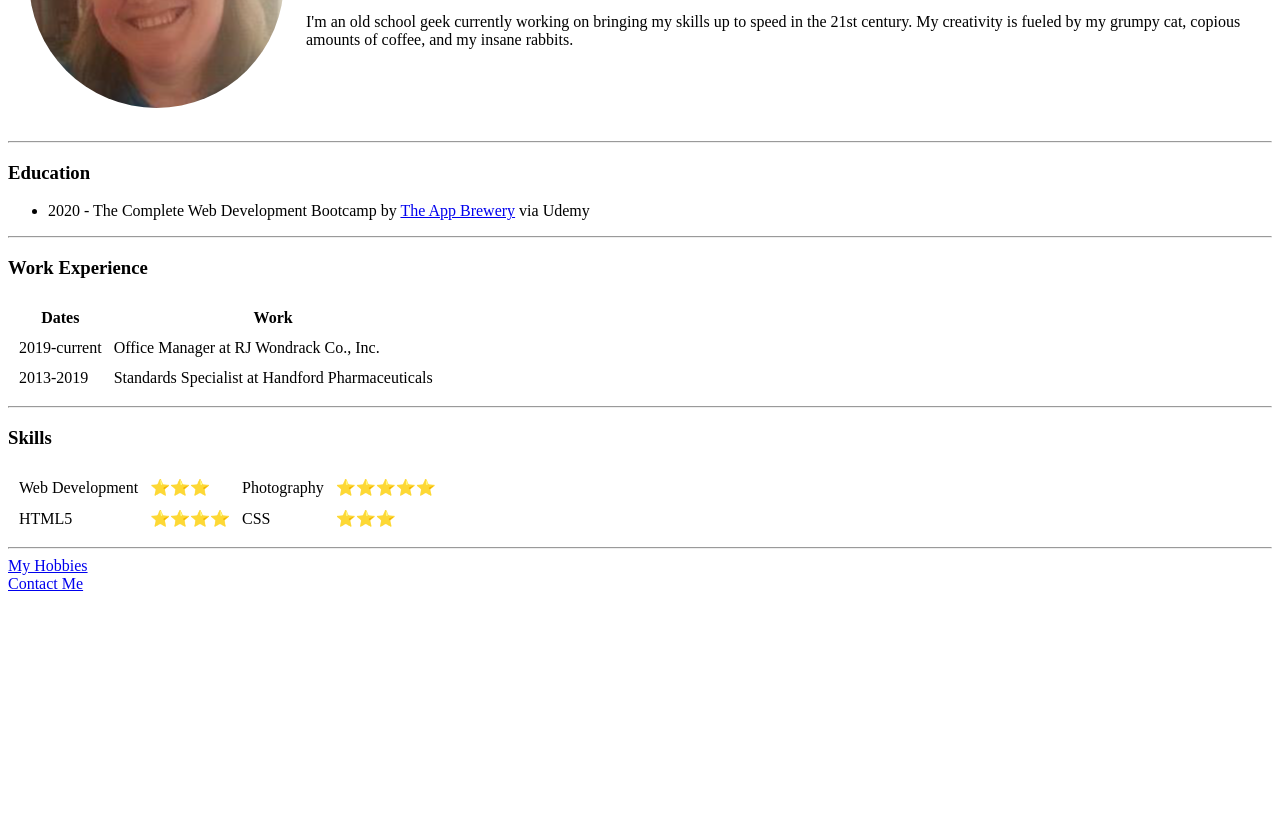
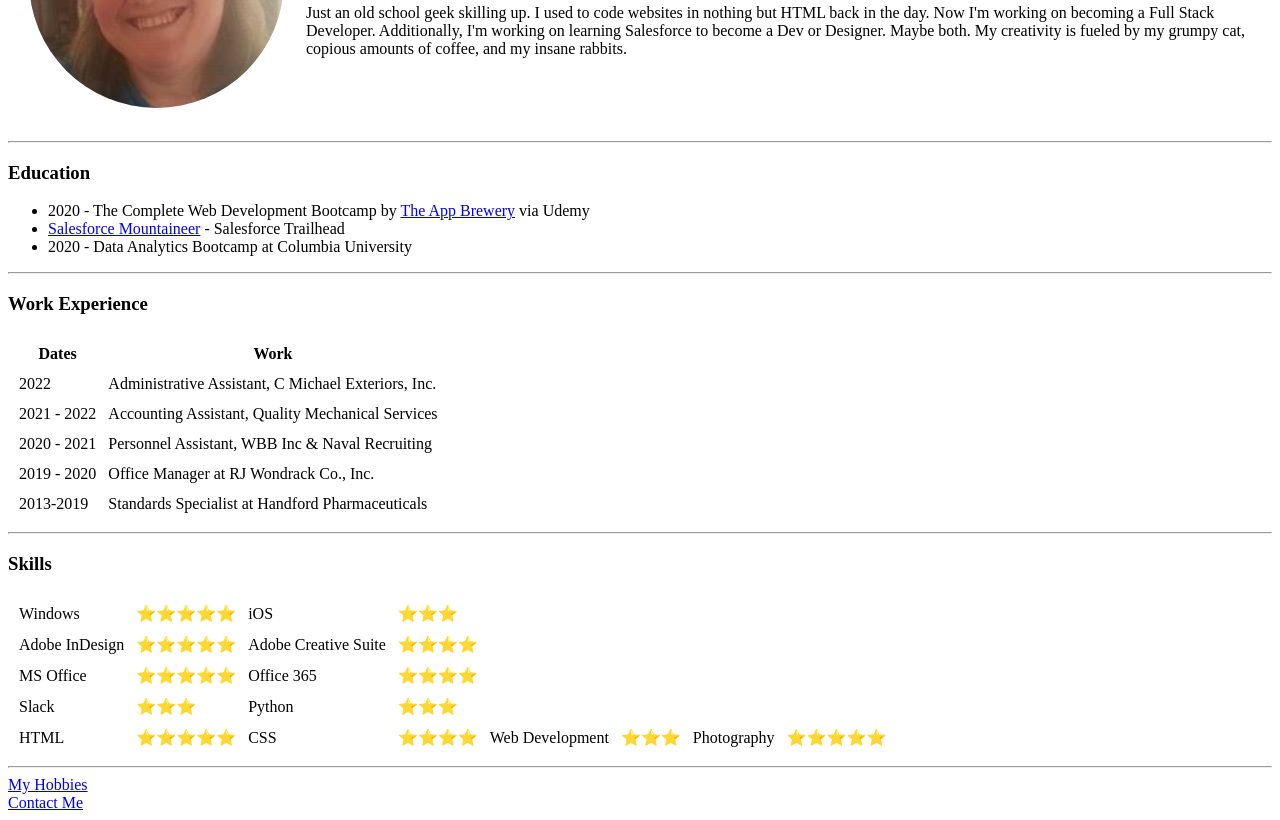
Before and after one commit to ssheggrud/cv, a plain HTML site: page index.html in a window 1280 px wide. Shown: the part 176-996 px from the top of the page. Before the commit the page ends 800 px from the top, so only its background shows below. Drawn offline with Linux system fonts and the light colour scheme.

Commit message:
Update index.html
Merging 2020 version with my 2022 do-over.

```diff
--- a/index.html
+++ b/index.html
@@ -13,7 +13,7 @@
       <td>
         <h1>Sherry Sheggrud</h1>
         <p><em>Full Stack Web Developer</em></p>
-        <p>I'm an old school geek currently working on bringing my skills up to speed in the 21st century. My creativity is fueled by my grumpy cat, copious amounts of coffee, and my insane rabbits.</p>
+        <p>Just an old school geek skilling up. I used to code websites in nothing but HTML back in the day. Now I'm working on becoming a Full Stack Developer. Additionally, I'm working on learning Salesforce to become a Dev or Designer. Maybe both. My creativity is fueled by my grumpy cat, copious amounts of coffee, and my insane rabbits.</p>
       </td>
     </tr>
   </table>
@@ -22,6 +22,8 @@
   <h3>Education</h3>
   <ul>
     <li>2020 - The Complete Web Development Bootcamp by <a href="https://www.appbrewery.co/">The App Brewery</a> via Udemy</li>
+    <li><a href="https://trailblazer.me/id/ssheggrud">Salesforce Mountaineer</a> - Salesforce Trailhead</li>
+    <li>2020 - Data Analytics Bootcamp at Columbia University</li>
   </ul>
   <hr>
   <h3>Work Experience</h3>
@@ -32,7 +34,19 @@
     </tr>
     <tbody>
       <tr>
-        <td>2019-current</td>
+        <td>2022</td>
+        <td>Administrative Assistant, C Michael Exteriors, Inc.</td>
+      </tr>
+      <tr>
+        <td>2021 - 2022</td>
+        <td>Accounting Assistant, Quality Mechanical Services</td>
+      </tr>
+      <tr>
+        <td>2020 - 2021</td>
+        <td>Personnel Assistant, WBB Inc & Naval Recruiting</td>
+      </tr>
+      <tr>
+        <td>2019 - 2020</td>
         <td>Office Manager at RJ Wondrack Co., Inc.</td>
       </tr>
       <tr>
@@ -45,16 +59,38 @@
   <h3>Skills</h3>
   <table cellspacing=10>
     <tr>
+            <td>Windows</td>
+      <td>&#11088;&#11088;&#11088;&#11088;&#11088;</td>
+      <td>iOS</td>
+      <td>&#11088;&#11088;&#11088;</td>
+    </tr>
+    <tr>
+      <td>Adobe InDesign</td>
+      <td>&#11088;&#11088;&#11088;&#11088;&#11088;</td>
+      <td>Adobe Creative Suite</td>
+      <td>&#11088;&#11088;&#11088;&#11088;</td>
+    </tr>
+    <tr>
+      <td>MS Office</td>
+      <td>&#11088;&#11088;&#11088;&#11088;&#11088;</td>
+      <td>Office 365</td>
+      <td> &#11088;&#11088;&#11088;&#11088;</td>
+    </tr>
+    <tr>
+      <td>Slack</td>
+      <td>&#11088;&#11088;&#11088;</td>
+      <td>Python</td>
+      <td>&#11088;&#11088;&#11088;</td>
+    </tr>
+    <tr>
+      <td>HTML</td>
+      <td>&#11088;&#11088;&#11088;&#11088;&#11088;</td>
+      <td>CSS</td>
+      <td>&#11088;&#11088;&#11088;&#11088;</td>
       <td>Web Development</td>
       <td>⭐⭐⭐</td>
       <td>Photography</td>
       <td>⭐⭐⭐⭐⭐</td>
-    </tr>
-    <tr>
-      <td>HTML5</td>
-      <td>⭐⭐⭐⭐</td>
-      <td>CSS</td>
-      <td>⭐⭐⭐</td>
     </tr>
   </table>
   <hr>
```
